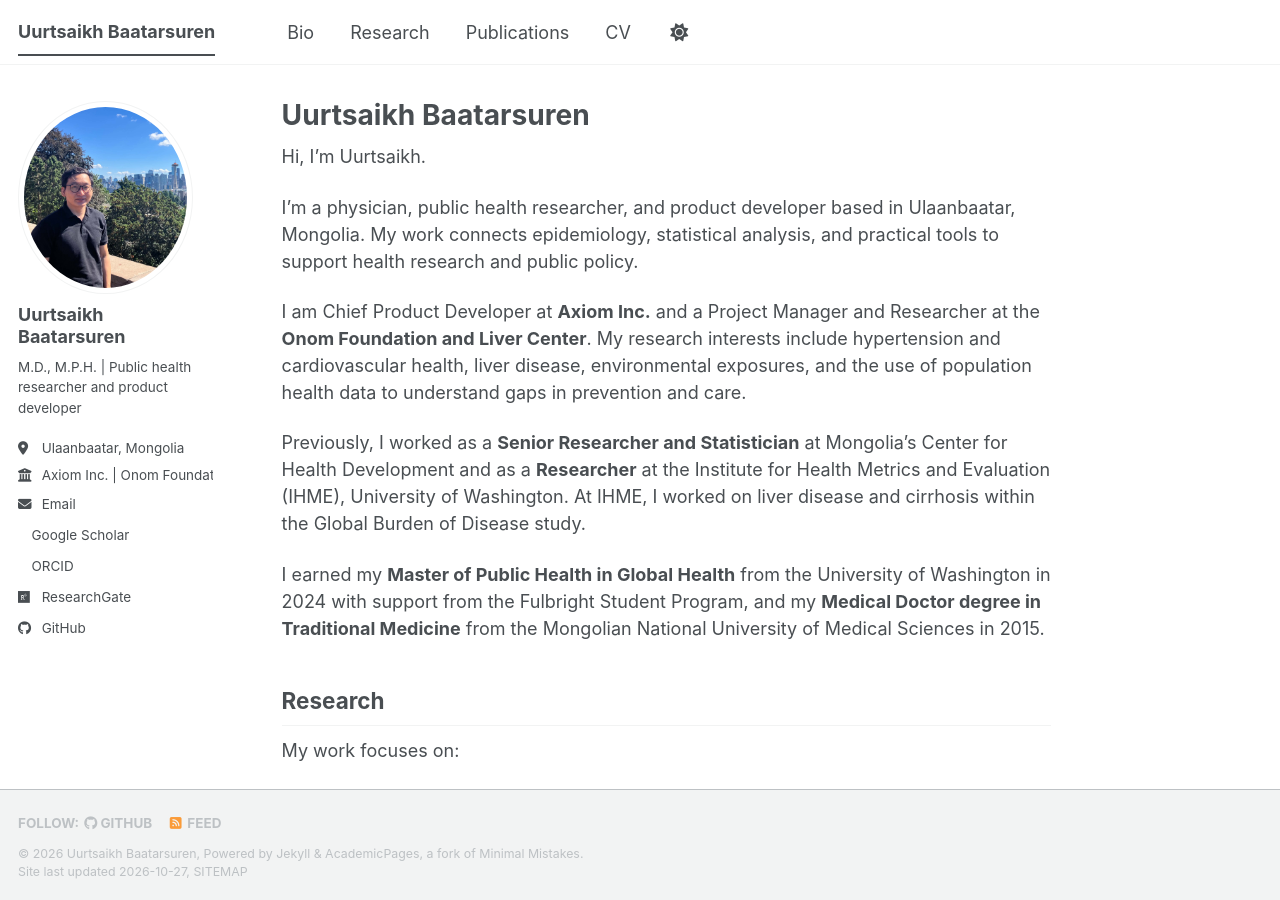
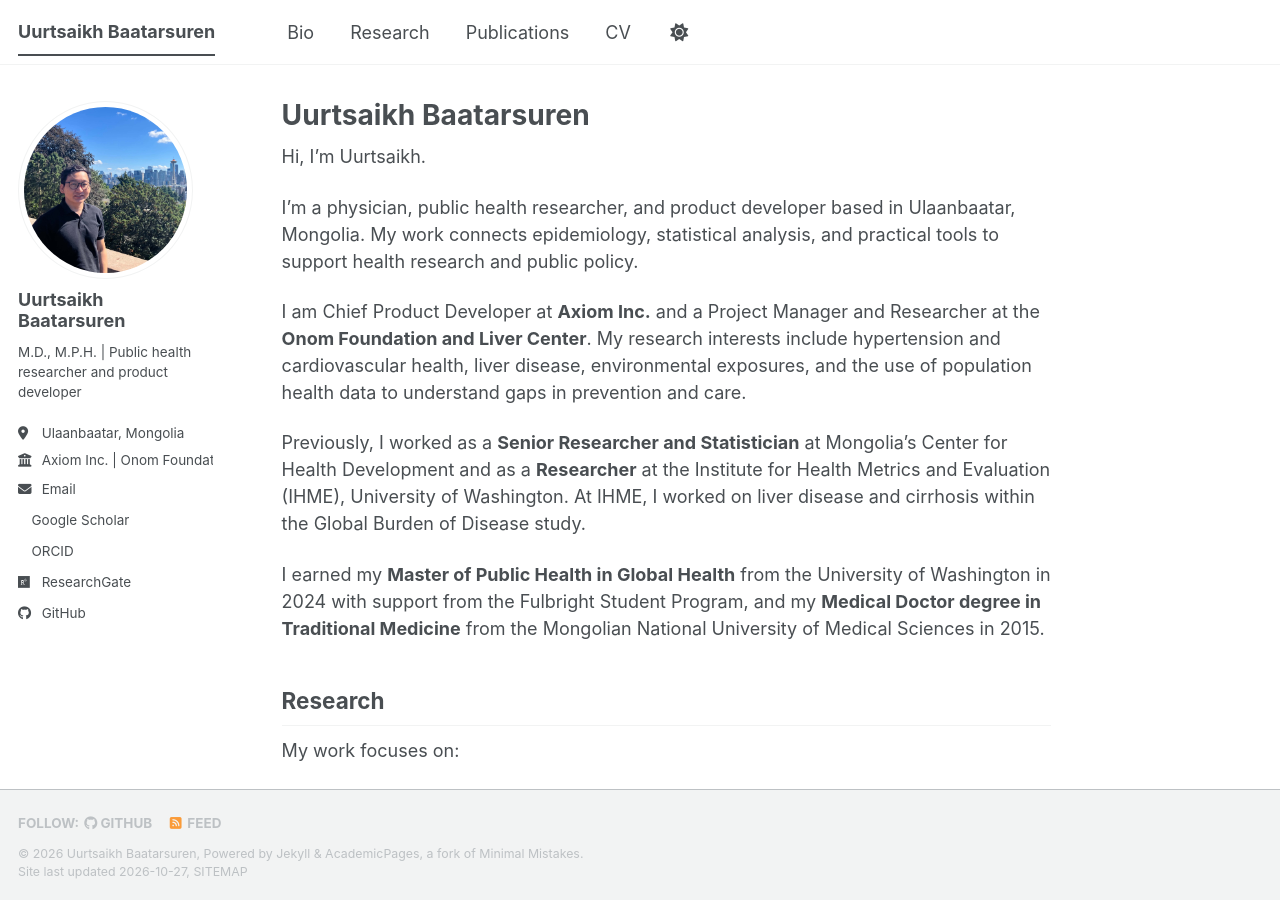
Before and after one commit to UureeB/uureeb.github.io, a Jekyll site: the page built from _pages/about.md, in a window 1280 px wide and 900 px high. Built offline with Jekyll 4.4.1, drawn with Linux system fonts in a browser that asks for light colours; a script bundle is joined from its source files by our own code; a style sheet for code colours, icons or effects is not loaded.

Commit message:
Update_avatar_pro3_config.yml

```diff
--- a/_config.yml
+++ b/_config.yml
@@ -21,7 +21,7 @@ repository: "UureeB/uureeb.github.io"
 #               If a field is blank the icon and link will not appear, otherwise it will be shown.
 #               Additional customization can be done by editing /_includes/author-profile.html
 author:
-  avatar: "uurtsaikh git pro1.jpeg"
+  avatar: "uurtsaikh_pro3.jpeg"
   name: "Uurtsaikh Baatarsuren"
   bio: "M.D., M.P.H. | Public health researcher and product developer"
   location: "Ulaanbaatar, Mongolia"
```
